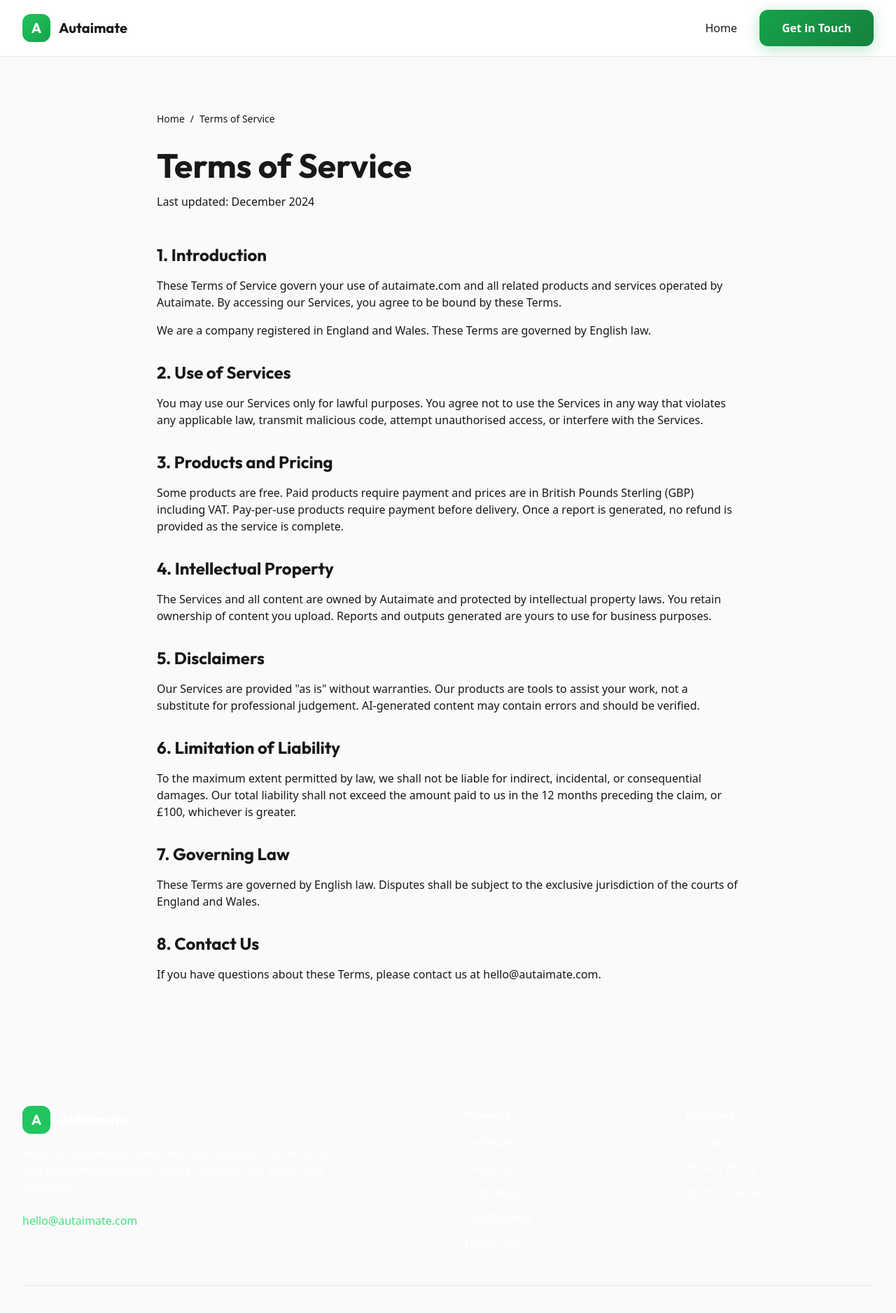
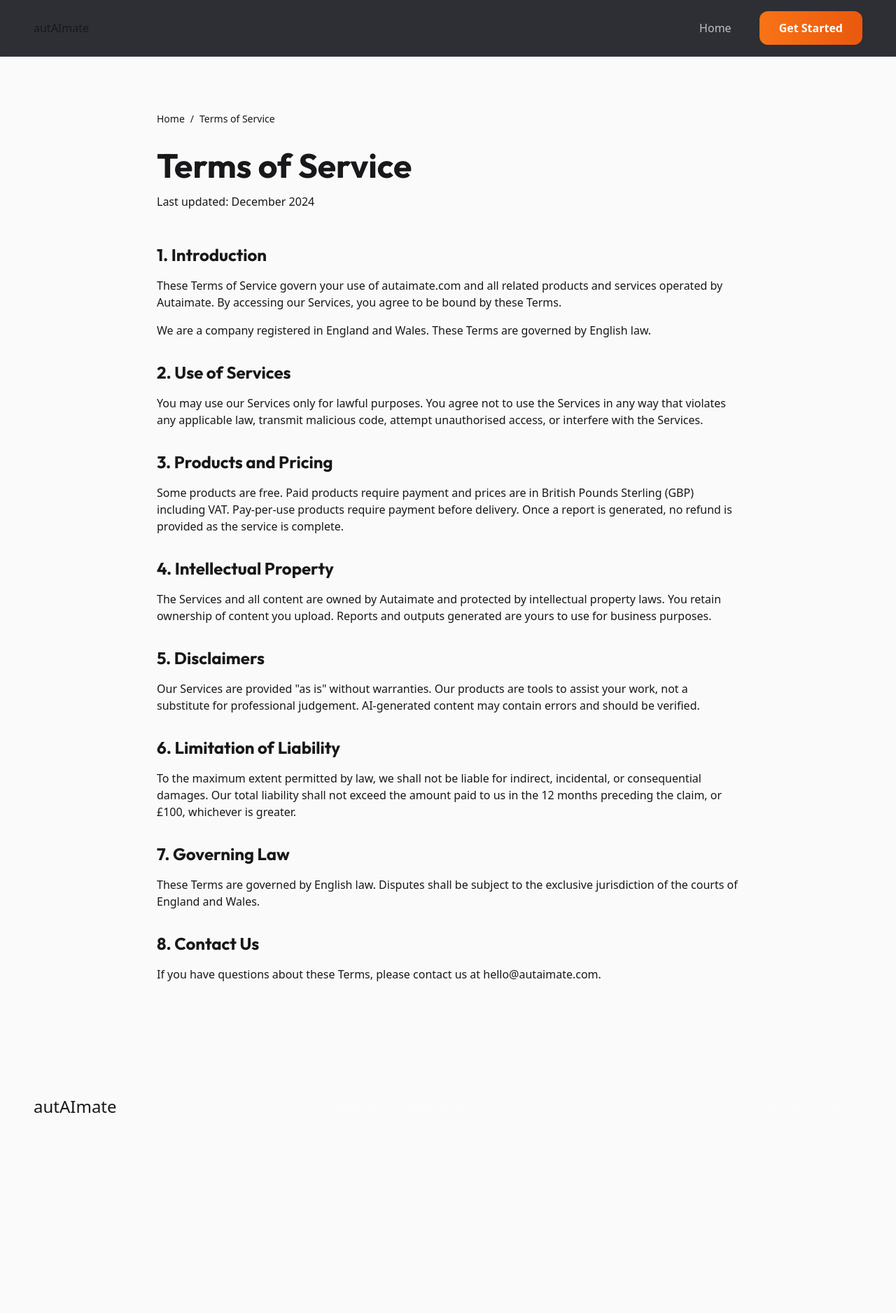
Before and after one commit to Agricog/autaimate, a React (Vite) app: page /terms in a window 1280 px wide. Shown: the top 1876 px of the page at 70% size. After the commit the page ends 1645 px from the top, so only its background shows below. Built offline with nearby package versions, Linux system fonts and the light colour scheme.

Commit message:
Update Layout.tsx

```diff
--- a/src/components/Layout.tsx
+++ b/src/components/Layout.tsx
@@ -6,118 +6,72 @@ interface LayoutProps {
 }
 
 export default function Layout({ children }: LayoutProps) {
-  const [mobileMenuOpen, setMobileMenuOpen] = useState(false)
+  const [menuOpen, setMenuOpen] = useState(false)
   const location = useLocation()
   const isHome = location.pathname === '/'
 
   return (
-    <div className="min-h-screen flex flex-col">
-      {/* Navigation */}
-      <header className="fixed top-0 left-0 right-0 z-50 bg-white/90 backdrop-blur-md border-b border-surface-200">
-        <nav className="max-w-7xl mx-auto px-6 lg:px-8">
-          <div className="flex items-center justify-between h-20">
-            {/* Logo */}
-            <Link to="/" className="flex items-center gap-3">
-              <div className="w-10 h-10 rounded-xl bg-gradient-to-br from-brand-500 to-brand-600 flex items-center justify-center">
-                <span className="text-white font-display font-bold text-xl">A</span>
-              </div>
-              <span className="font-display font-bold text-xl text-surface-900">Autaimate</span>
+    <div className="min-h-screen flex flex-col relative">
+      {/* Nav */}
+      <nav className="fixed top-0 left-0 right-0 z-50 px-6 lg:px-12 py-4 bg-[#0a0a12]/85 backdrop-blur-xl border-b border-white/5">
+        <div className="max-w-7xl mx-auto flex items-center justify-between">
+          <Link to="/" className="logo-text">
+            aut<span>AI</span>mate
           </Link>
 
-            {/* Desktop Nav */}
-            <div className="hidden md:flex items-center gap-8">
+          {/* Desktop */}
+          <div className="hidden md:flex items-center gap-10">
             {isHome ? (
               <>
-                  <a href="#products" className="text-surface-600 hover:text-brand-600 font-medium transition-colors">Products</a>
-                  <a href="#process" className="text-surface-600 hover:text-brand-600 font-medium transition-colors">How We Work</a>
-                  <a href="#faq" className="text-surface-600 hover:text-brand-600 font-medium transition-colors">FAQ</a>
+                <a href="#products" className="text-white/70 hover:text-orange-500 font-medium transition-colors">Products</a>
+                <a href="#process" className="text-white/70 hover:text-orange-500 font-medium transition-colors">How We Work</a>
+                <a href="#contact" className="text-white/70 hover:text-orange-500 font-medium transition-colors">Contact</a>
               </>
             ) : (
-                <Link to="/" className="text-surface-600 hover:text-brand-600 font-medium transition-colors">Home</Link>
+              <Link to="/" className="text-white/70 hover:text-orange-500 font-medium transition-colors">Home</Link>
             )}
-              <a href={isHome ? "#contact" : "/#contact"} className="btn-primary text-sm py-3 px-6">Get in Touch</a>
+            <a href={isHome ? '#contact' : '/#contact'} className="bg-gradient-to-r from-orange-500 to-orange-600 text-white px-7 py-3 rounded-xl font-semibold hover:shadow-[0_0_30px_rgba(249,115,22,0.4)] transition-shadow">Get Started</a>
           </div>
 
-            {/* Mobile Menu Button */}
-            <button onClick={() => setMobileMenuOpen(!mobileMenuOpen)} className="md:hidden p-2" aria-label="Toggle menu">
+          {/* Mobile toggle */}
+          <button onClick={() => setMenuOpen(!menuOpen)} className="md:hidden p-2 text-white" aria-label="Menu">
             <svg className="w-6 h-6" fill="none" stroke="currentColor" viewBox="0 0 24 24">
-                {mobileMenuOpen ? (
-                  <path strokeLinecap="round" strokeLinejoin="round" strokeWidth={2} d="M6 18L18 6M6 6l12 12" />
-                ) : (
-                  <path strokeLinecap="round" strokeLinejoin="round" strokeWidth={2} d="M4 6h16M4 12h16M4 18h16" />
-                )}
+              {menuOpen ? <path strokeLinecap="round" strokeLinejoin="round" strokeWidth={2} d="M6 18L18 6M6 6l12 12" /> : <path strokeLinecap="round" strokeLinejoin="round" strokeWidth={2} d="M4 6h16M4 12h16M4 18h16" />}
             </svg>
           </button>
         </div>
 
-          {/* Mobile Menu */}
-          {mobileMenuOpen && (
-            <div className="md:hidden py-4 border-t border-surface-200">
-              <div className="flex flex-col gap-4">
+        {/* Mobile menu */}
+        {menuOpen && (
+          <div className="md:hidden mt-4 pb-4 border-t border-white/10 pt-4 flex flex-col gap-4">
             {isHome ? (
               <>
-                    <a href="#products" onClick={() => setMobileMenuOpen(false)} className="text-surface-600 hover:text-brand-600 font-medium">Products</a>
-                    <a href="#process" onClick={() => setMobileMenuOpen(false)} className="text-surface-600 hover:text-brand-600 font-medium">How We Work</a>
-                    <a href="#faq" onClick={() => setMobileMenuOpen(false)} className="text-surface-600 hover:text-brand-600 font-medium">FAQ</a>
+                <a href="#products" onClick={() => setMenuOpen(false)} className="text-white/70 font-medium">Products</a>
+                <a href="#process" onClick={() => setMenuOpen(false)} className="text-white/70 font-medium">How We Work</a>
+                <a href="#contact" onClick={() => setMenuOpen(false)} className="text-white/70 font-medium">Contact</a>
               </>
             ) : (
-                  <Link to="/" className="text-surface-600 hover:text-brand-600 font-medium">Home</Link>
+              <Link to="/" className="text-white/70 font-medium">Home</Link>
             )}
-                <a href={isHome ? "#contact" : "/#contact"} className="btn-primary text-center">Get in Touch</a>
-              </div>
+            <a href={isHome ? '#contact' : '/#contact'} className="bg-gradient-to-r from-orange-500 to-orange-600 text-white px-6 py-3 rounded-xl font-semibold text-center">Get Started</a>
           </div>
         )}
       </nav>
-      </header>
 
-      {/* Main Content */}
+      {/* Content */}
       <main className="flex-1">{children}</main>
 
       {/* Footer */}
-      <footer className="bg-surface-900 text-white">
-        <div className="max-w-7xl mx-auto px-6 lg:px-8 py-16">
-          <div className="grid md:grid-cols-4 gap-12 mb-12">
-            {/* Brand */}
-            <div className="md:col-span-2">
-              <div className="flex items-center gap-3 mb-4">
-                <div className="w-10 h-10 rounded-xl bg-brand-500 flex items-center justify-center">
-                  <span className="text-white font-display font-bold text-xl">A</span>
+      <footer className="border-t border-white/5 py-12 px-6 lg:px-12 relative z-10">
+        <div className="max-w-7xl mx-auto flex flex-col md:flex-row justify-between items-center gap-6">
+          <Link to="/" className="logo-text text-2xl">
+            aut<span>AI</span>mate
+          </Link>
+          <div className="flex gap-6 text-sm">
+            <Link to="/privacy" className="text-white/50 hover:text-orange-500 transition-colors">Privacy Policy</Link>
+            <Link to="/terms" className="text-white/50 hover:text-orange-500 transition-colors">Terms of Service</Link>
           </div>
-                <span className="font-display font-bold text-xl">Autaimate</span>
-              </div>
-              <p className="text-surface-400 mb-6 max-w-md">
-                We build automation tools and SaaS products for UK small and medium businesses. Simple software that solves real problems.
-              </p>
-              <a href="mailto:hello@autaimate.com" className="text-brand-400 hover:text-brand-300 font-medium">hello@autaimate.com</a>
-            </div>
-
-            {/* Products */}
-            <div>
-              <h4 className="font-display font-semibold mb-4">Products</h4>
-              <ul className="space-y-3 text-surface-400">
-                <li><a href="https://tradecalcs.co.uk" target="_blank" rel="noopener noreferrer" className="hover:text-white transition-colors">TradeCalcs</a></li>
-                <li><a href="https://app.snaglog.co.uk" target="_blank" rel="noopener noreferrer" className="hover:text-white transition-colors">SnagLog</a></li>
-                <li><a href="https://detailrecon.co.uk" target="_blank" rel="noopener noreferrer" className="hover:text-white transition-colors">DetailRecon</a></li>
-                <li><a href="https://leadfortress.co.uk" target="_blank" rel="noopener noreferrer" className="hover:text-white transition-colors">LeadFortress</a></li>
-                <li><a href="https://horsecost.co.uk" target="_blank" rel="noopener noreferrer" className="hover:text-white transition-colors">HorseCost</a></li>
-              </ul>
-            </div>
-
-            {/* Legal */}
-            <div>
-              <h4 className="font-display font-semibold mb-4">Company</h4>
-              <ul className="space-y-3 text-surface-400">
-                <li><a href="#contact" className="hover:text-white transition-colors">Contact</a></li>
-                <li><Link to="/privacy" className="hover:text-white transition-colors">Privacy Policy</Link></li>
-                <li><Link to="/terms" className="hover:text-white transition-colors">Terms of Service</Link></li>
-              </ul>
-            </div>
-          </div>
-
-          <div className="border-t border-surface-800 pt-8 flex flex-col md:flex-row justify-between items-center gap-4">
-            <p className="text-surface-500 text-sm">© {new Date().getFullYear()} Autaimate. All rights reserved.</p>
-            <p className="text-surface-500 text-sm">United Kingdom</p>
-          </div>
+          <p className="text-white/40 text-sm">© {new Date().getFullYear()} Autaimate. United Kingdom.</p>
         </div>
       </footer>
     </div>
```
Lines whose indentation alone changed are shown as unchanged.
